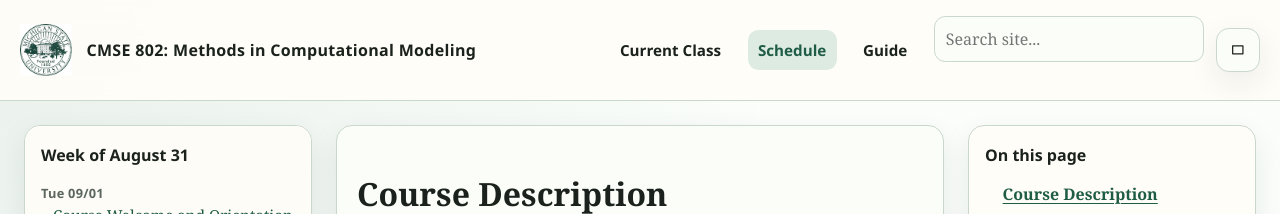
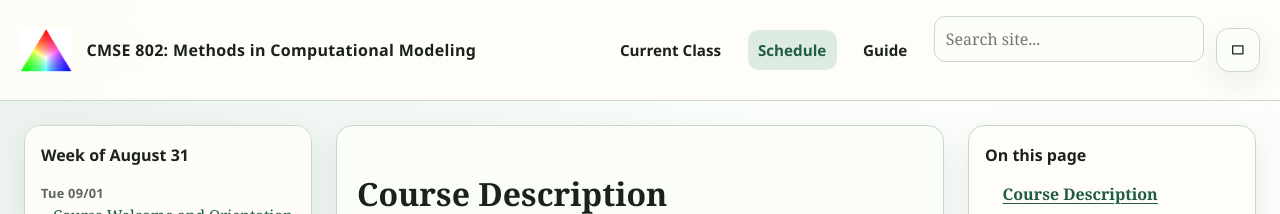
Before and after one commit to msu-cmse-courses/cmse802-FS26, a Jekyll site: the page built from index.md, in a window 1280 px wide. Shown: the top 214 px of the page. Built offline with Jekyll 4.4.1, drawn with Linux system fonts in a browser that asks for light colours.

Commit message:
fixing logo

```diff
--- a/_config.yml
+++ b/_config.yml
@@ -1,7 +1,7 @@
 theme: jekyll-theme-minimal
 title: "CMSE 802: Methods in Computational Modeling"
 description: "This course introduces students to the principles and practices of computational modeling in scientific research. Students will learn to develop, analyze, and validate models across various domains, including analytical, physical, and data-driven approaches. The course emphasizes reproducibility, software engineering best practices, and the integration of generative AI tools in scientific workflows."
-logo: /assets/img/Logo.png
+logo: /assets/img/logo.png
 favicon: /assets/img/favicon.ico
 baseurl: /cmse802-FS26
 permalink: /:year/:month/:day/:title
--- a/_layouts/default.html
+++ b/_layouts/default.html
@@ -603,7 +603,7 @@
   <header class="top-nav">
     <div class="nav-left">
       <a href="{{ '/' | relative_url }}" aria-label="Go to the schedule home page">
-        <img src="{{ '/assets/img/MSU.png' | relative_url }}" alt="Michigan State University logo">
+        <img src="{{ site.logo | default: '/assets/img/MSU.png' | relative_url }}" alt="{{ site.title | default: 'Course Website' }} logo">
       </a>
       <div class="site-title">{{ site.title | default: "Course Website" }}</div>
     </div>
```
